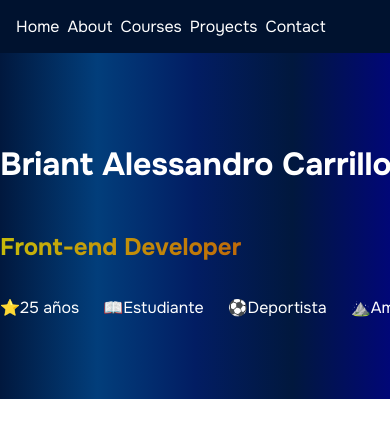
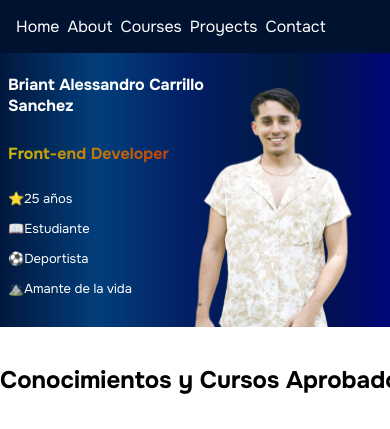
Before and after one commit to 30Bkr/cv-briant, a Next.js app: page / in a window 390 px wide. Shown: the top 429 px of the page. Built offline with nearby package versions, Linux system fonts and the light colour scheme.

Commit message:
agregamos cambios de responsive

```diff
--- a/src/components/main/presentacion/Presentacion.jsx
+++ b/src/components/main/presentacion/Presentacion.jsx
@@ -21,6 +21,7 @@ export default function Presentacion(){
             alt='Briant Carrillo'
             width={300}
             height={400}
+            id='img'
           />
         </div>
       </div>
--- a/src/components/main/presentacion/Presentacion.module.css
+++ b/src/components/main/presentacion/Presentacion.module.css
@@ -22,7 +22,6 @@
   padding: 24px 0;
   display: flex;
   flex-direction: column;
-  justify-content: center;
 }
 
 .presentacion_block1 h1{
@@ -44,3 +43,45 @@
 .presentacion_block2{
  width: 300px;
 }
+@media (max-width: 720px){
+  .presentacion_block1{
+    padding: 0px;
+    width: 60%;
+  }
+  .presentacion_block1 h1{
+    font-size: 16px;
+  }
+  .presentacion_block1 h2{
+    font-size: 16px;
+  }
+  .presentacion_sticks {
+    display: block;
+  }
+  .presentacion_sticks p{
+    font-size: small;
+  }
+  .presentacion_block0 {
+    width: 100%;
+    padding: 8px;
+  }
+  .presentacion_block2{
+    width: 40%;
+  }
+  .presentacion_block2 img{
+    width: 200px;
+    height: 266px;
+    position: relative;
+    right: 70px;
+  }
+  .presentacion{
+    height: 274px;
+  }
+}
+@media (min-width: 721px) {
+  .presentacion_block1{
+    display: flex;
+  flex-direction: column;
+  justify-content: center;
+  }
+
+}
```
